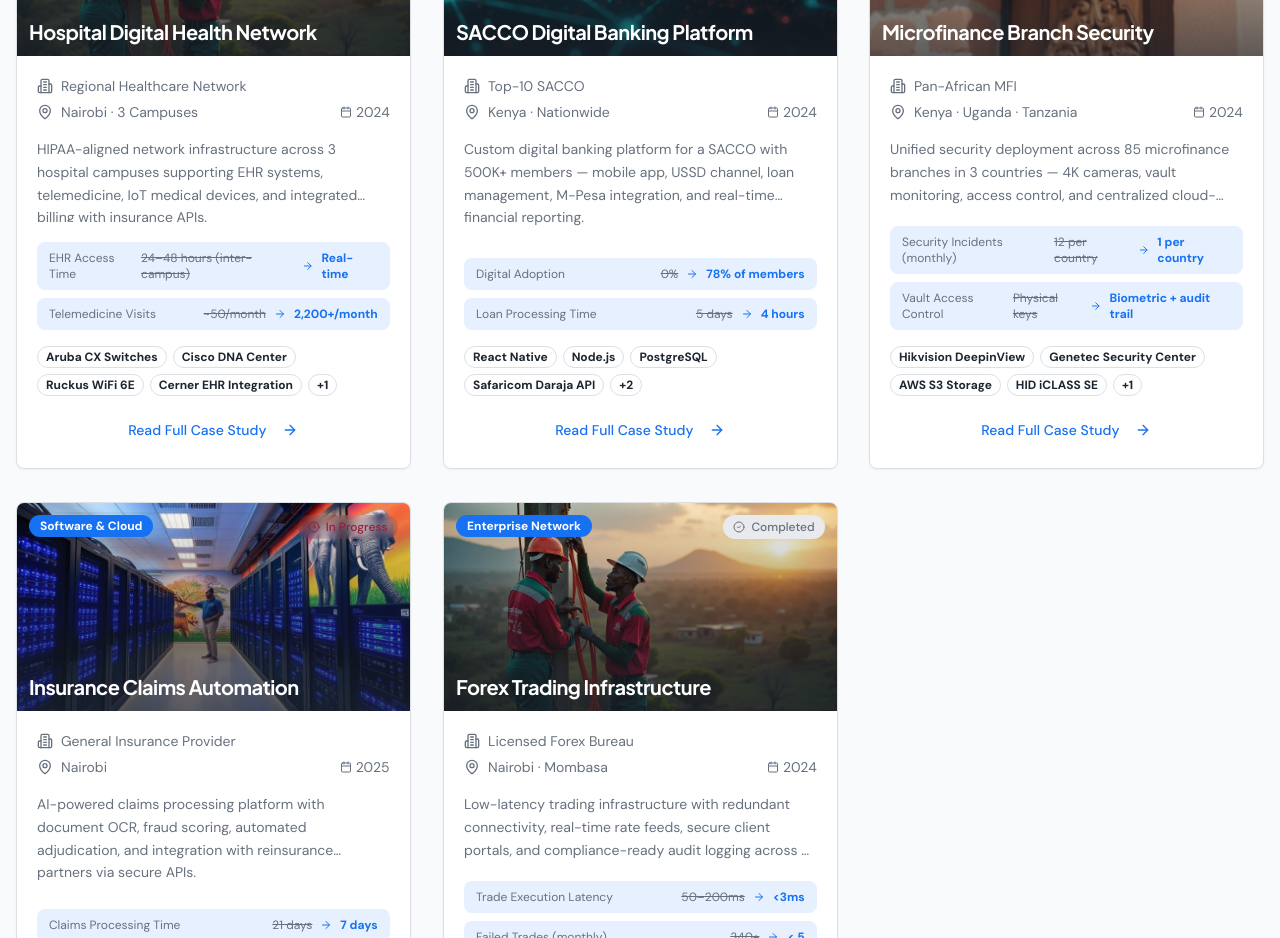
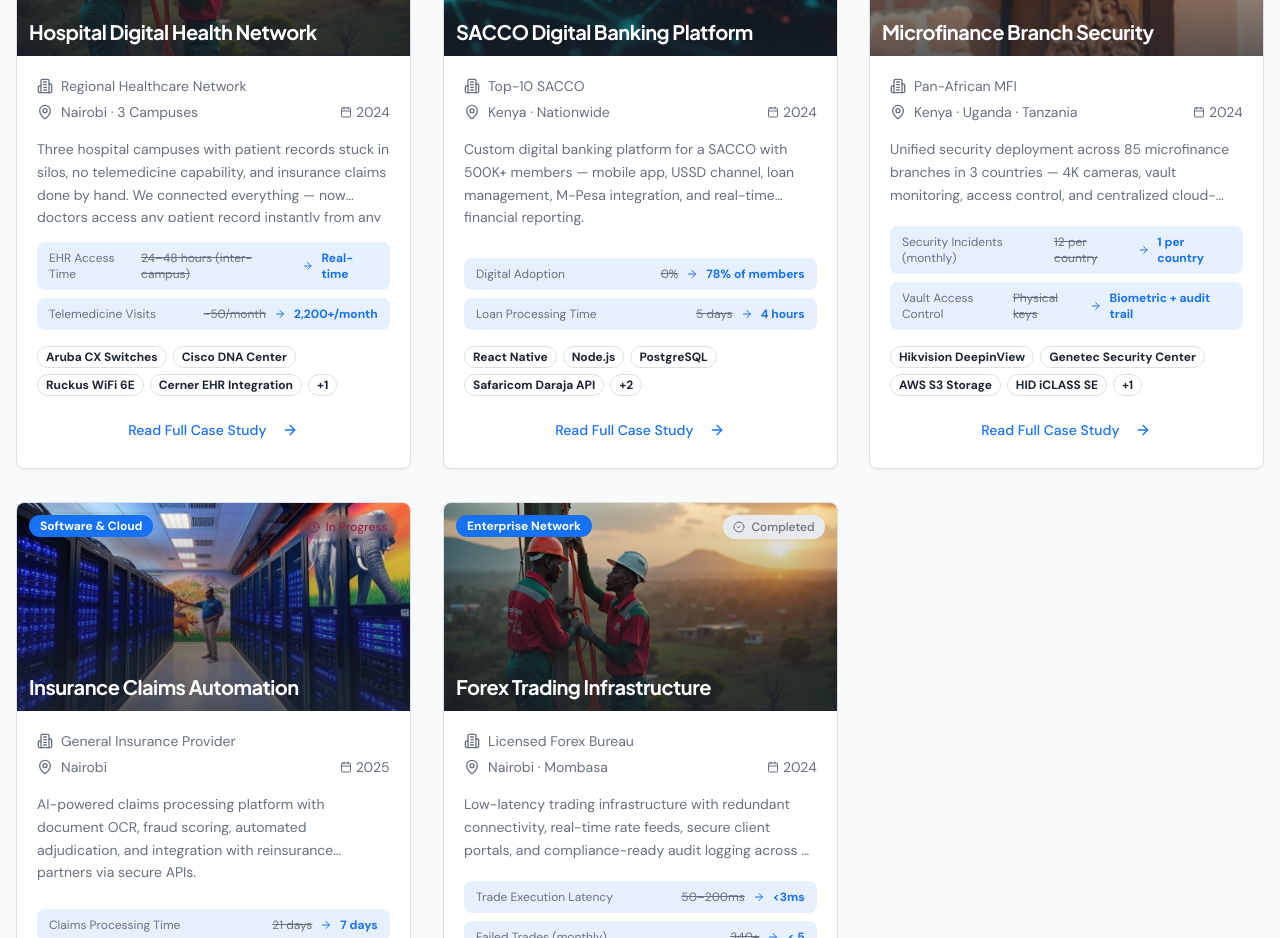
Before and after one commit to brianikua/nosteq-kenya-connect, a React (Vite) app: page /portfolio in a window 1280 px wide. Shown: the part 1440-2378 px from the top of the page. Built offline with nearby package versions, Linux system fonts and the light colour scheme; the HTML template or start-up script is replaced by a standard one.

Commit message:
Preceding changes

```diff
--- a/src/data/projects.ts
+++ b/src/data/projects.ts
@@ -119,7 +119,7 @@ export const projects: Project[] = [
     client: "Regional Healthcare Network",
     location: "Nairobi · 3 Campuses",
     category: "Enterprise Network",
-    description: "HIPAA-aligned network infrastructure across 3 hospital campuses supporting EHR systems, telemedicine, IoT medical devices, and integrated billing with insurance APIs.",
+    description: "Three hospital campuses with patient records stuck in silos, no telemedicine capability, and insurance claims done by hand. We connected everything — now doctors access any patient record instantly from any campus, and telemedicine visits jumped 340%.",
     image: heroTechnicians,
     year: "2024",
     status: "live",
```
